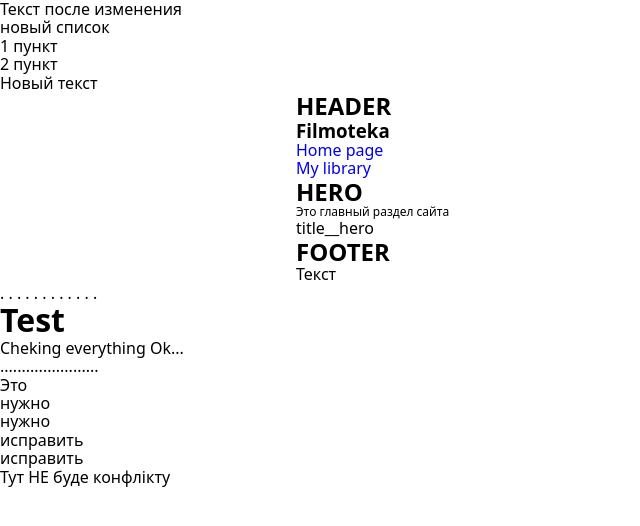
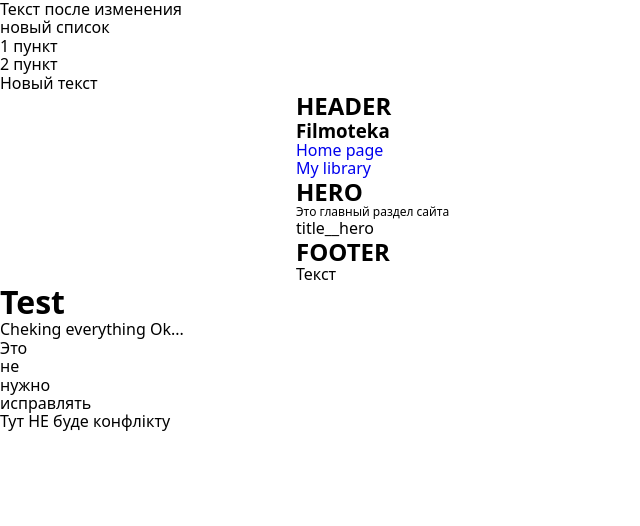
Before and after one commit to dmitriydegtyarev/JS-team-project-test-withData, a website built with Parcel: page src/index.html in a window 1280 px wide. Shown: the whole page, without its empty margins (0-640 px from the left). Built offline with nearby package versions, Linux system fonts and the light colour scheme.

Commit message:
fixed review comments

```diff
--- a/src/partials/test.html
+++ b/src/partials/test.html
@@ -1,11 +1,9 @@
-. . . . . . . . . . . .
 <h1>Test</h1>
 <p>Cheking everything Ok...</p>
-.......................
+
 <ul>
   <li>Это</li>
+  <li>не</li>
   <li>нужно</li>
-  <li>нужно</li>
-  <li>исправить</li>
-  <li>исправить</li>
+  <li>исправлять</li>
 </ul>
```
